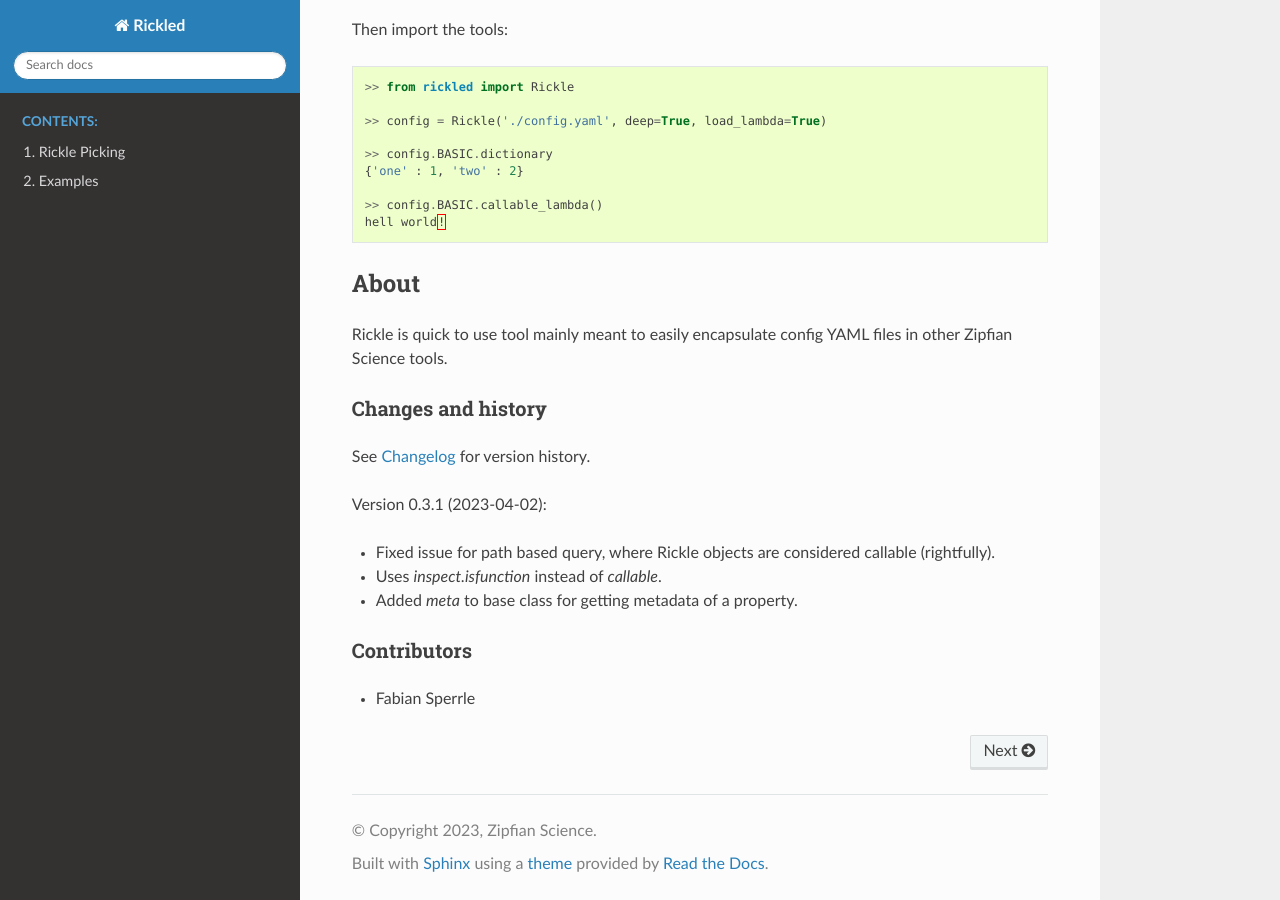
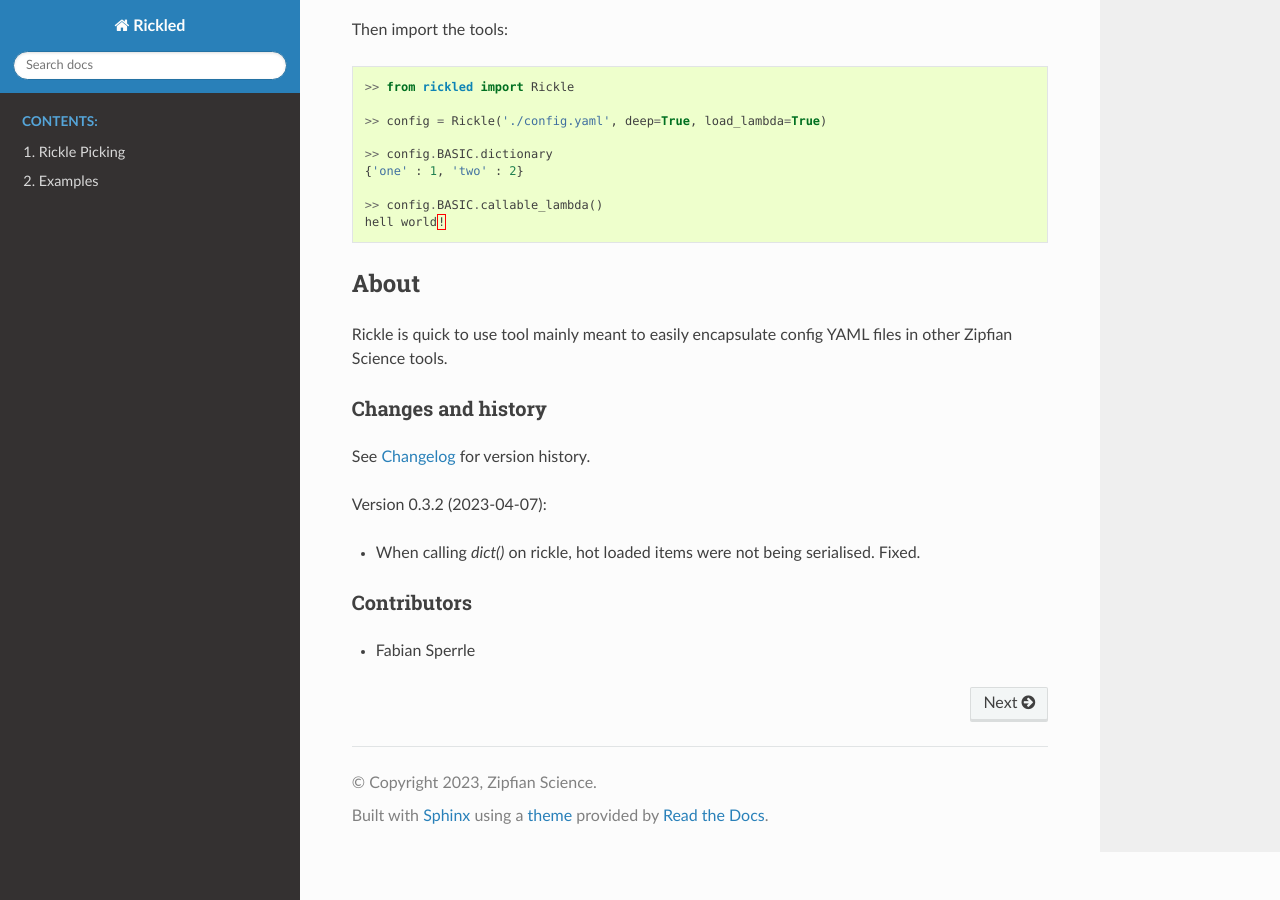
Before and after one commit to Zipfian-Science/rickled, a Sphinx documentation site: the page built from docs/source/index.rst, in a window 1280 px wide and 900 px high, scrolled down 1620 px. Built offline with Sphinx 7.4.7 and the Read the Docs theme 2.0.0, drawn with Linux system fonts in a browser that asks for light colours.

```diff
--- a/docs/source/changelog.rst
+++ b/docs/source/changelog.rst
@@ -11,10 +11,10 @@ Changelog
 History
 ==========================
 
-Version 0.3.2 (2023-04-06)
+Version 0.3.2 (2023-04-07)
 --------------------------
 
-* When calling ``dict()`` on rickle, hot loaded items were not being serialised. Fixed.
+* When calling `dict()` on rickle, hot loaded items were not being serialised. Fixed.
 
 Version 0.3.1 (2023-04-02)
 --------------------------
--- a/docs/source/index.rst
+++ b/docs/source/index.rst
@@ -103,11 +103,9 @@ Changes and history
 See :ref:`changelog-page` for version history.
 
 
-Version 0.3.1 (2023-04-02):
+Version 0.3.2 (2023-04-07):
 
-* Fixed issue for path based query, where Rickle objects are considered callable (rightfully).
-* Uses `inspect.isfunction` instead of `callable`.
-* Added `meta` to base class for getting metadata of a property.
+* When calling `dict()` on rickle, hot loaded items were not being serialised. Fixed.
 
 
 Contributors
--- a/rickled/__version__.py
+++ b/rickled/__version__.py
@@ -1,2 +1,2 @@
-__version__ = '0.3.2'
-__date__ = "2023-04-02"
+__version__ = '0.3.3'
+__date__ = "2023-04-07"
```
Also changed, not shown: 1 other file.
